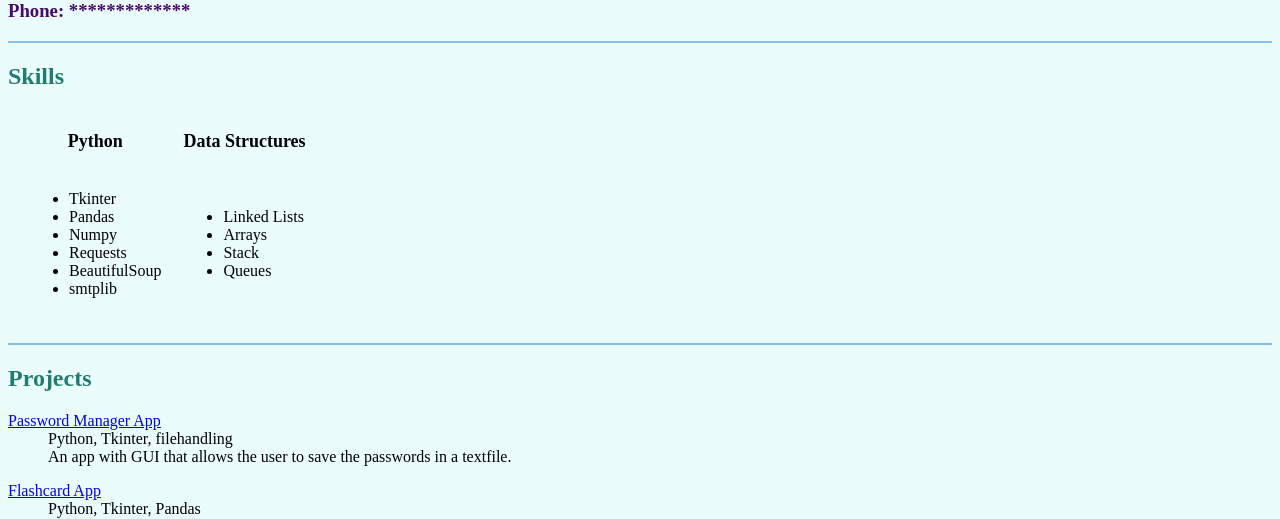
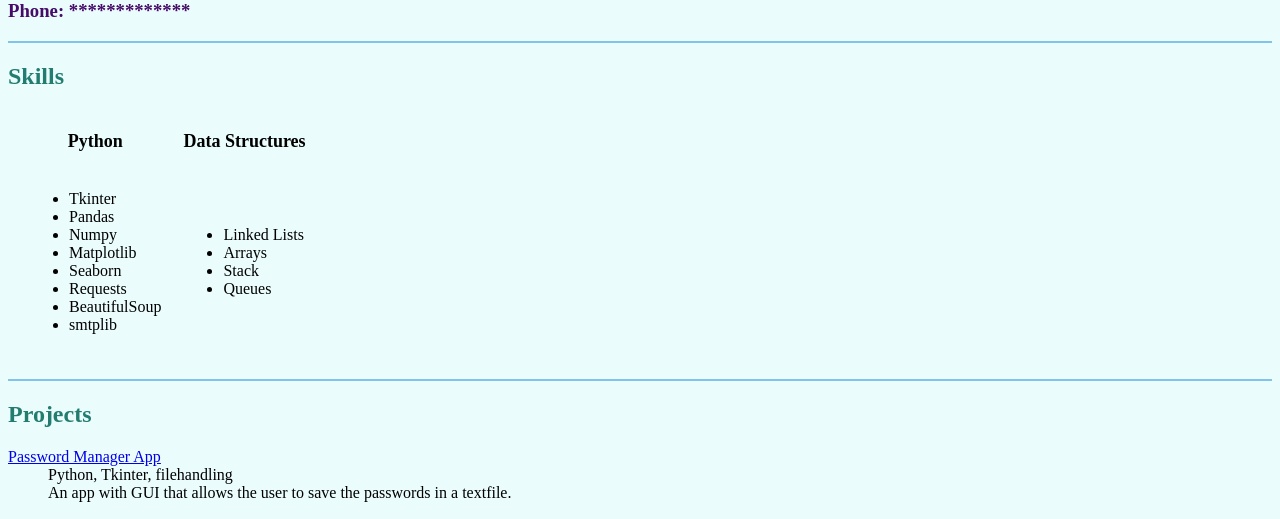
Before and after one commit to Anagha-N-19/Fun-Projects, a Flask app: page / in a window 1280 px wide. Shown: the part 168-687 px from the top of the page. Run offline with Flask 2, Linux system fonts and the light colour scheme.

Commit message:
Update mycv.html

```diff
--- a/Resume with Flask/templates/mycv.html
+++ b/Resume with Flask/templates/mycv.html
@@ -24,6 +24,8 @@
         <li>Tkinter</li>
         <li>Pandas</li>
         <li>Numpy</li>
+        <li>Matplotlib</li>
+        <li>Seaborn</li>
         <li>Requests</li>
         <li>BeautifulSoup</li>
         <li>smtplib</li>
```
